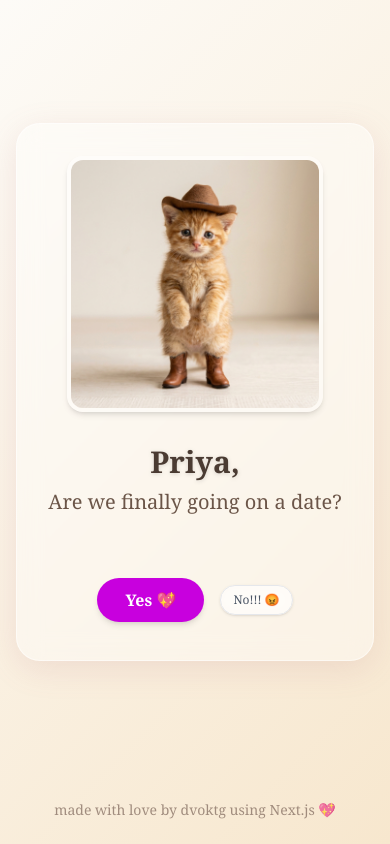
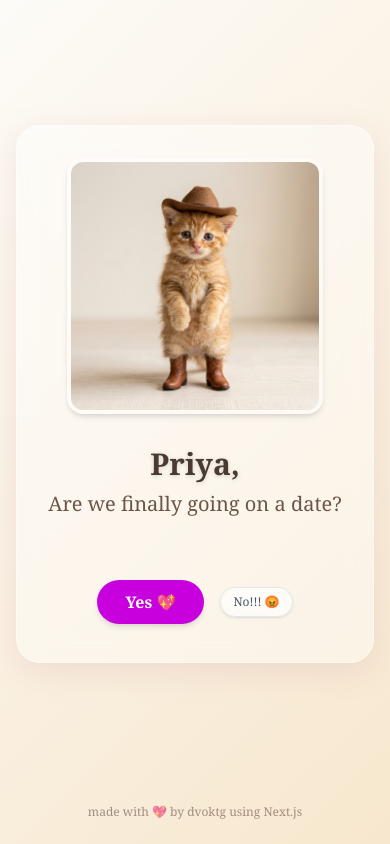
Before and after one commit to Debokti/dvoktg-date-proposal-template, a Next.js app: page / in a window 390 px wide. Built offline with nearby package versions, Linux system fonts and the light colour scheme; no server answers; a web font is replaced by a local one.

Commit message:
style: make footer smaller on mobile

```diff
--- a/src/app/layout.tsx
+++ b/src/app/layout.tsx
@@ -23,8 +23,8 @@ export default function RootLayout({
         <main className="flex-1 flex items-center justify-center p-4 py-6">
           {children}
         </main>
-        <footer className="w-full text-center py-4 text-[#8b7568] text-sm opacity-80 pb-6 shrink-0">
-          made with love by dvoktg using Next.js 💖
+        <footer className="w-full text-center py-4 text-[#8b7568] text-xs sm:text-sm opacity-80 pb-6 shrink-0">
+          made with 💖 by dvoktg using Next.js
         </footer>
       </body>
     </html>
```
